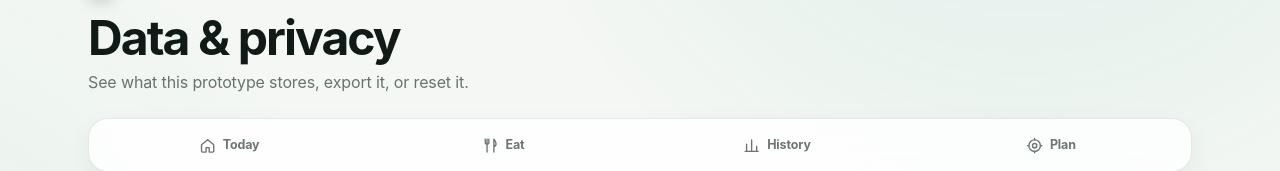
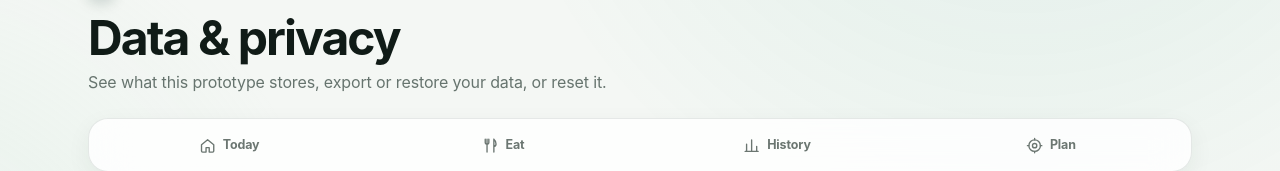
Before and after one commit to JamoV18/Bentley-Fuel, a Next.js app: page /data-privacy in a window 1280 px wide. Shown: the part 128-299 px from the top of the page. Built offline with nearby package versions, Linux system fonts and the light colour scheme.

Commit message:
Reflect portable restore in privacy copy

```diff
--- a/src/app/data-privacy/page.tsx
+++ b/src/app/data-privacy/page.tsx
@@ -11,7 +11,7 @@ export default function DataPrivacyPage() {
       <header className="mt-8">
         <p className="brand-kicker">Falcon Fuel</p>
         <h1 className="mt-4 text-4xl font-bold tracking-[-0.04em] sm:text-5xl">Data & privacy</h1>
-        <p className="mt-2 max-w-3xl subtle">See what this prototype stores, export it, or reset it.</p>
+        <p className="mt-2 max-w-3xl subtle">See what this prototype stores, export or restore your data, or reset it.</p>
       </header>
       <AppNav />
       <div className="mt-6 grid gap-5 lg:grid-cols-12">
```
